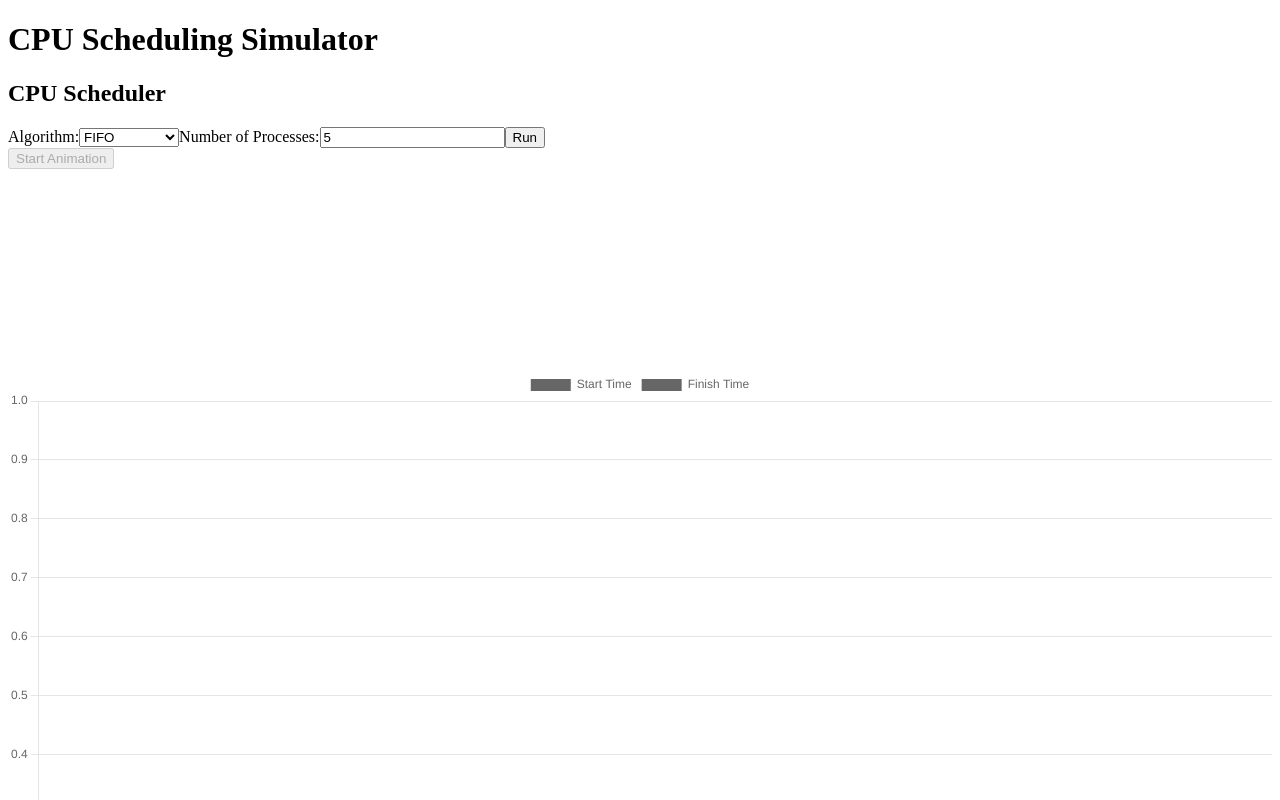
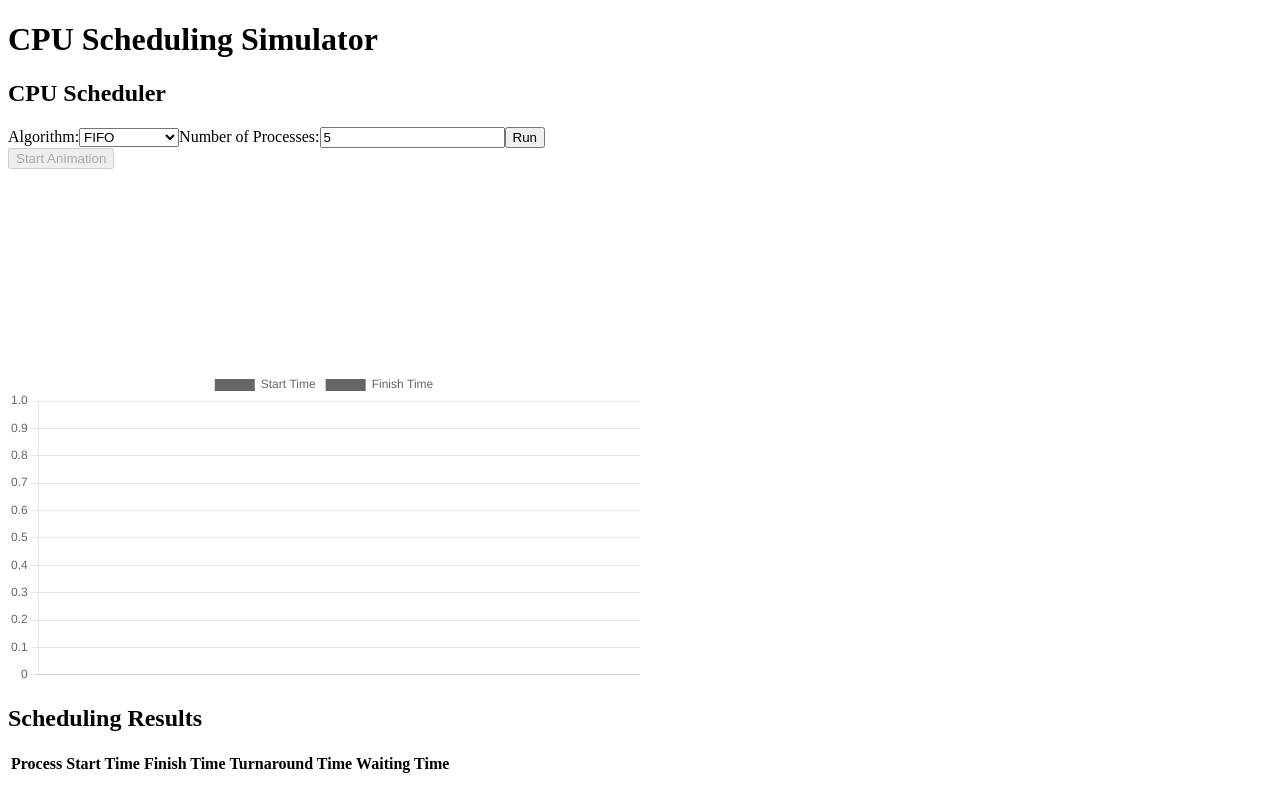
Before and after one commit to googleboy7/Project1_CS540, a Next.js app in the folder cpu-scheduler/: page / in a window 1280 px wide. Shown: the top 800 px of the page. Built offline with nearby package versions, Linux system fonts and the light colour scheme.

Commit message:
changes to ChartDisplay.js and index.js file to have results side by side with charts

```diff
--- a/cpu-scheduler/src/components/ChartDisplay.js
+++ b/cpu-scheduler/src/components/ChartDisplay.js
@@ -35,8 +35,8 @@ const ChartDisplay = ({ schedule, currentProcessIndex }) => {
     }, [currentProcessIndex]);
 
     return (
-        <div>
-            <div style={{ position: "relative", height: "200px", width: "100%" }}>
+        <div className="flex w-full gap-8">
+            <div style={{ position: "relative", height: "200px", width: "50%" }}>
                 {schedule.map((process, index) => (
                     <div
                         key={process.id}
@@ -64,7 +64,9 @@ const ChartDisplay = ({ schedule, currentProcessIndex }) => {
                     </div>
                 ))}
             </div>
-            <Bar ref={chartRef} data={data} />
+            <div style={{ width: "50%" }}>
+                <Bar ref={chartRef} data={data} />
+            </div>
 
             {/* Displaying the results in a table */}
             <div className="mt-4">
```
Also changed, not shown: cpu-scheduler/src/pages/index.js (line endings or trailing spaces).
